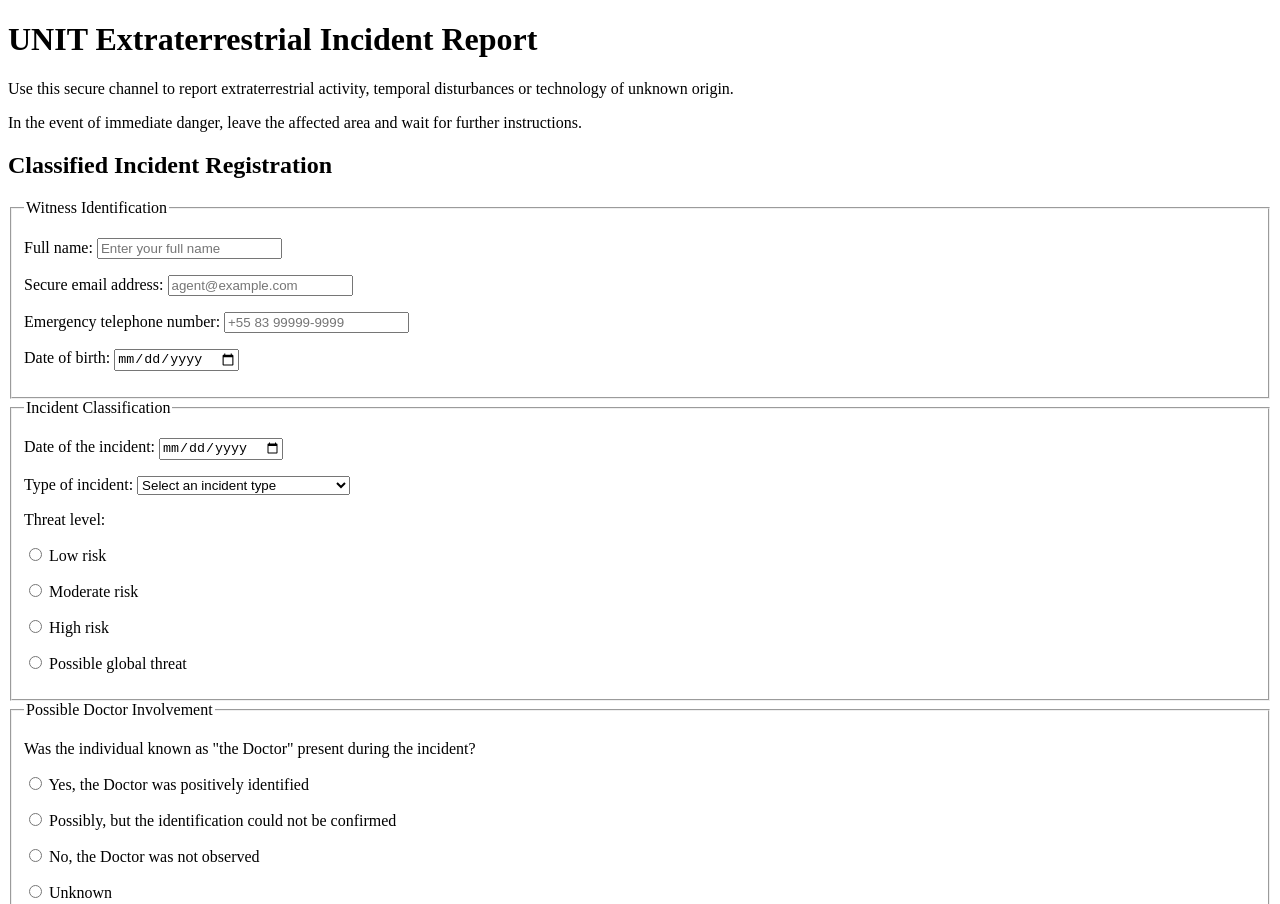
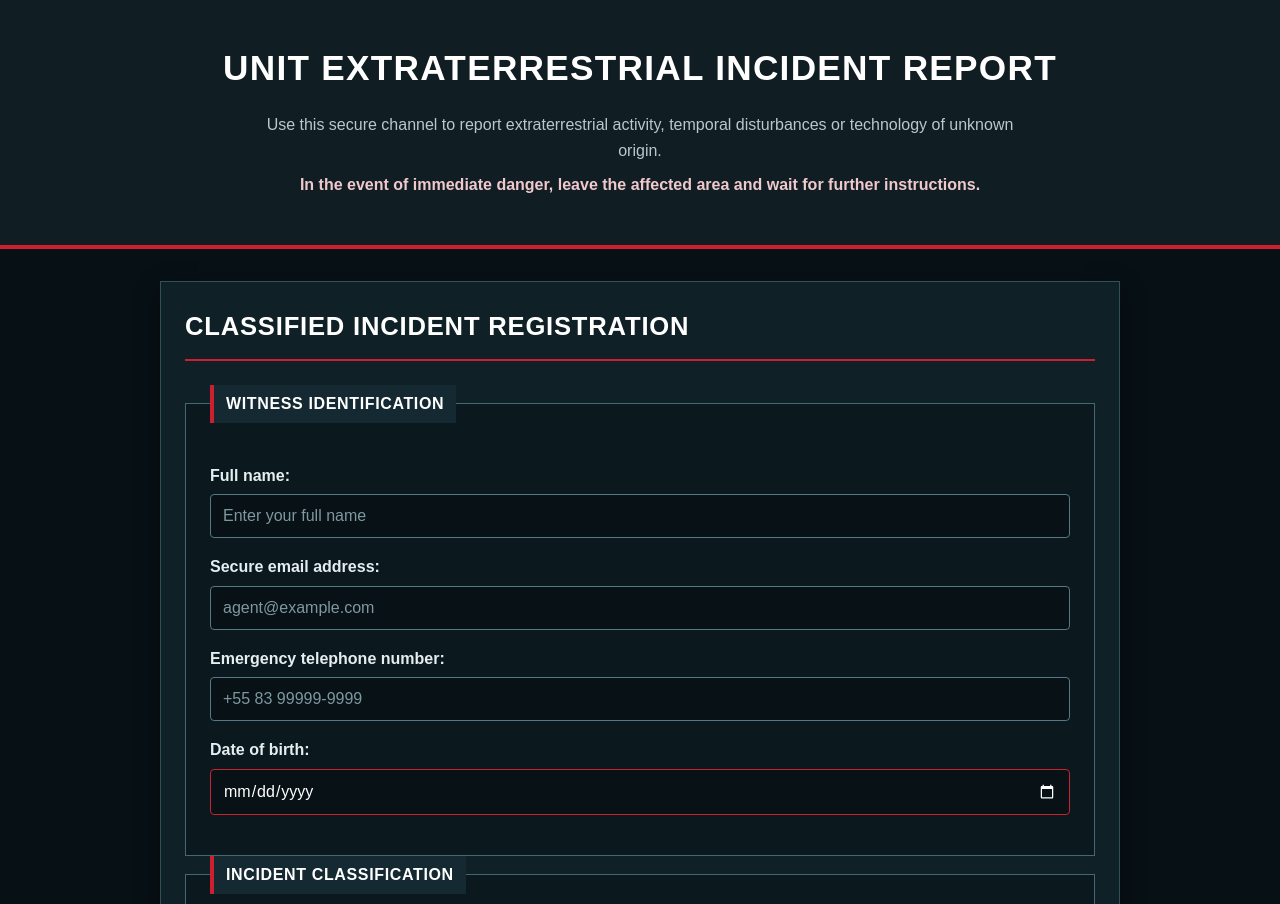
Before and after one commit to maria-d-soares-dev/unit-incident-report, a plain HTML site: page index.html in a window 1280 px wide. Shown: the top 904 px of the page. Drawn offline with Linux system fonts and the light colour scheme.

Commit message:
css link added

```diff
--- a/index.html
+++ b/index.html
@@ -10,15 +10,18 @@
 
     <meta
         name="description"
-        content="A UNIT extraterrestrial incident report form."
+        content="A fictional UNIT extraterrestrial incident report form."
     >
 
     <title>UNIT Extraterrestrial Incident Report</title>
+	<link rel="stylesheet" href="style.css">
 </head>
 
 <body>
     <header>
-        <h1>UNIT Extraterrestrial Incident Report</h1>
+
+
+		<h1>UNIT Extraterrestrial Incident Report</h1>
 
         <p>
             Use this secure channel to report extraterrestrial activity,
@@ -33,10 +36,10 @@
 
     <main>
         <section>
-           <h2>Classified Incident Registration</h2>
-<form method="get">
-<fieldset>
-<legend>Witness Identification</legend>
+            <h2>Classified Incident Registration</h2>
+
+                <fieldset>
+                    <legend>Witness Identification</legend>
 
                     <p>
                         <label for="full-name">
```
